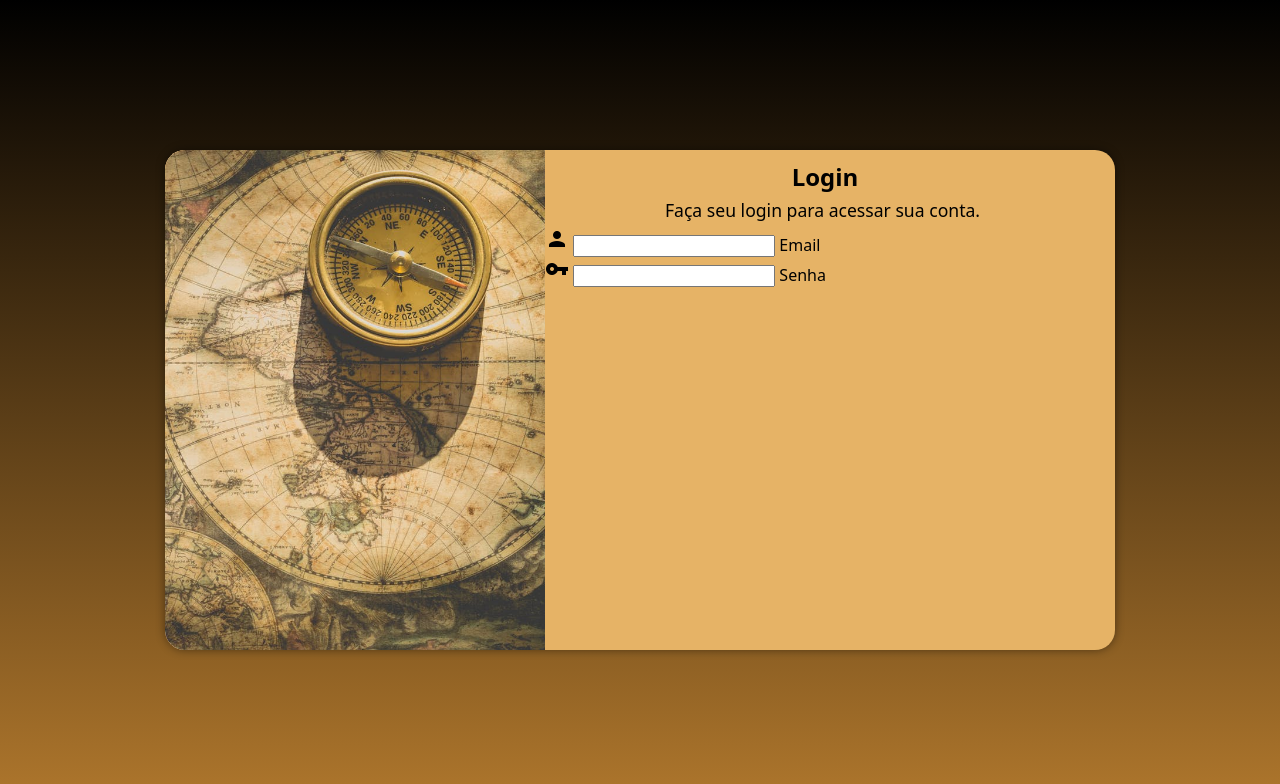
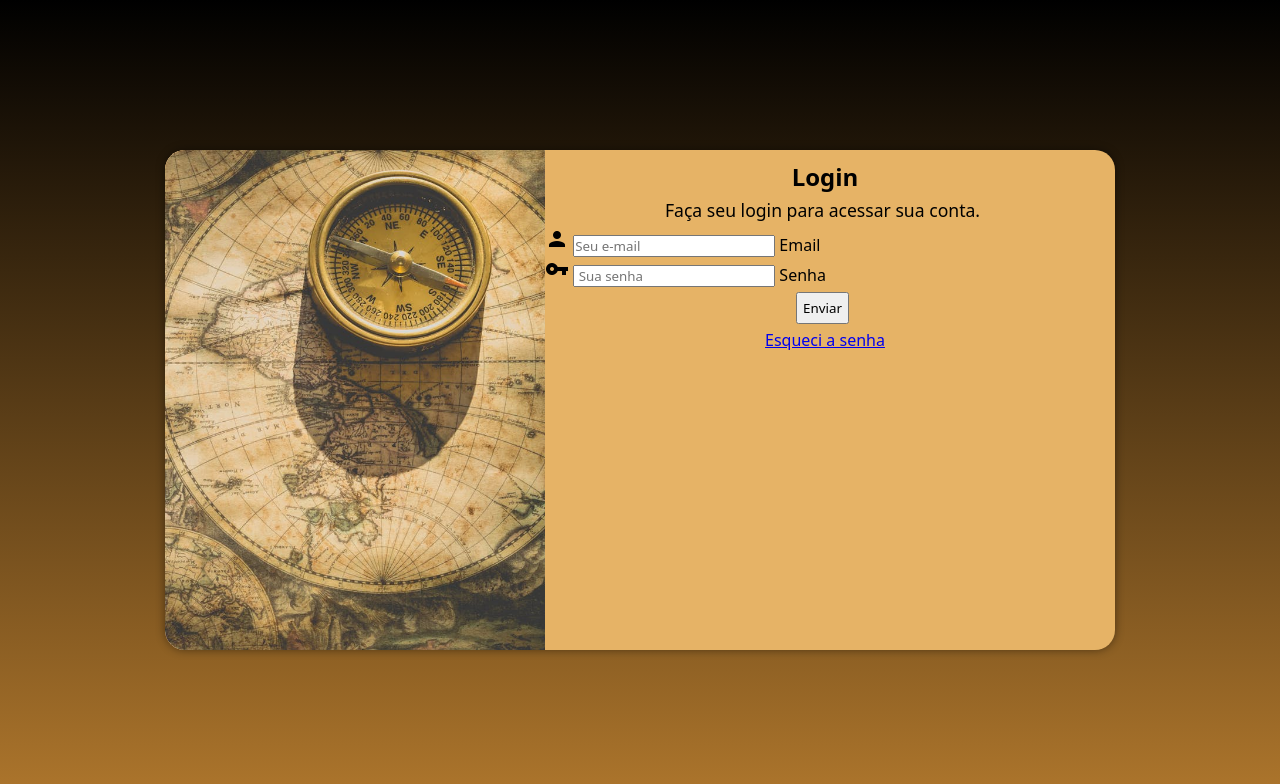
Before and after one commit to JoaoRodriguesRecife/projeto-login, a plain HTML site: page index.html in a window 1280 px wide. Drawn offline with Linux system fonts and the light colour scheme.

Commit message:
atualizando

```diff
--- a/estilos/celular.css
+++ b/estilos/celular.css
@@ -22,7 +22,7 @@ section#login{
         left: 50%;
         transform: translate(-50% , -50%);
         height: 500px;
-        width: 250px;
+        width: 260px;
         background-color: rgb(230, 179, 102);
         overflow: hidden;
         box-shadow: 0px 0px 10px rgba(0, 0, 0, 0.450);
@@ -48,5 +48,11 @@ h1{
     text-align: center;
     font-size: 0.8em;
     margin: 5px;
-
 }
+.potaoenviar{
+    text-align: center;
+    padding: 5px;
+}
+.botao1{
+    padding: 5px;
+}
--- a/estilos/mediaqui.css
+++ b/estilos/mediaqui.css
@@ -21,6 +21,9 @@
     .texto{
         font-size: 1.0em;
     }
+   .essenha{
+    text-align: center;
+   }
 
 }
 @media screen and (min-width:992px){
@@ -43,4 +46,7 @@
     .texto{
         font-size: 1.1em;
     }
+    .essenha{
+        text-align: center;
+       }
 }
--- a/index.html
+++ b/index.html
@@ -15,20 +15,33 @@
 
             </div>
             <div id="formulario">
+
                 <h1>Login</h1>
+
                 <p class="texto">Faça seu login para acessar sua conta.</p>
+
                 <form action="login.php" method="post">
                    <div class="campo">
+
                     <i class="material-icons">person</i>
-                    <input type="email" name="email" id="iemail">
+                    <input type="email" name="email" id="iemail" placeholder="Seu e-mail" required autocomplete="email">
                     <label for="iemail">Email</label>
                 </div>
                 <div class="campo">
+
                     <i class="material-icons">vpn_key</i>
-                    <input type="password" name="senha" id="isenha">
+                    <input type="password" name="senha" id="isenha" placeholder=" Sua senha" required autocomplete="current-password">
                     <label for="isenha">Senha</label>
+
                 </div>
+                    <div class="potaoenviar">
 
+                        <input class="botao1" type="submit" value="Enviar">
+                    </div>
+                    <div class="essenha">
+
+                        <a href="#jsk">Esqueci a senha</a>
+                    </div>
 
             <form>
             </div>
```
